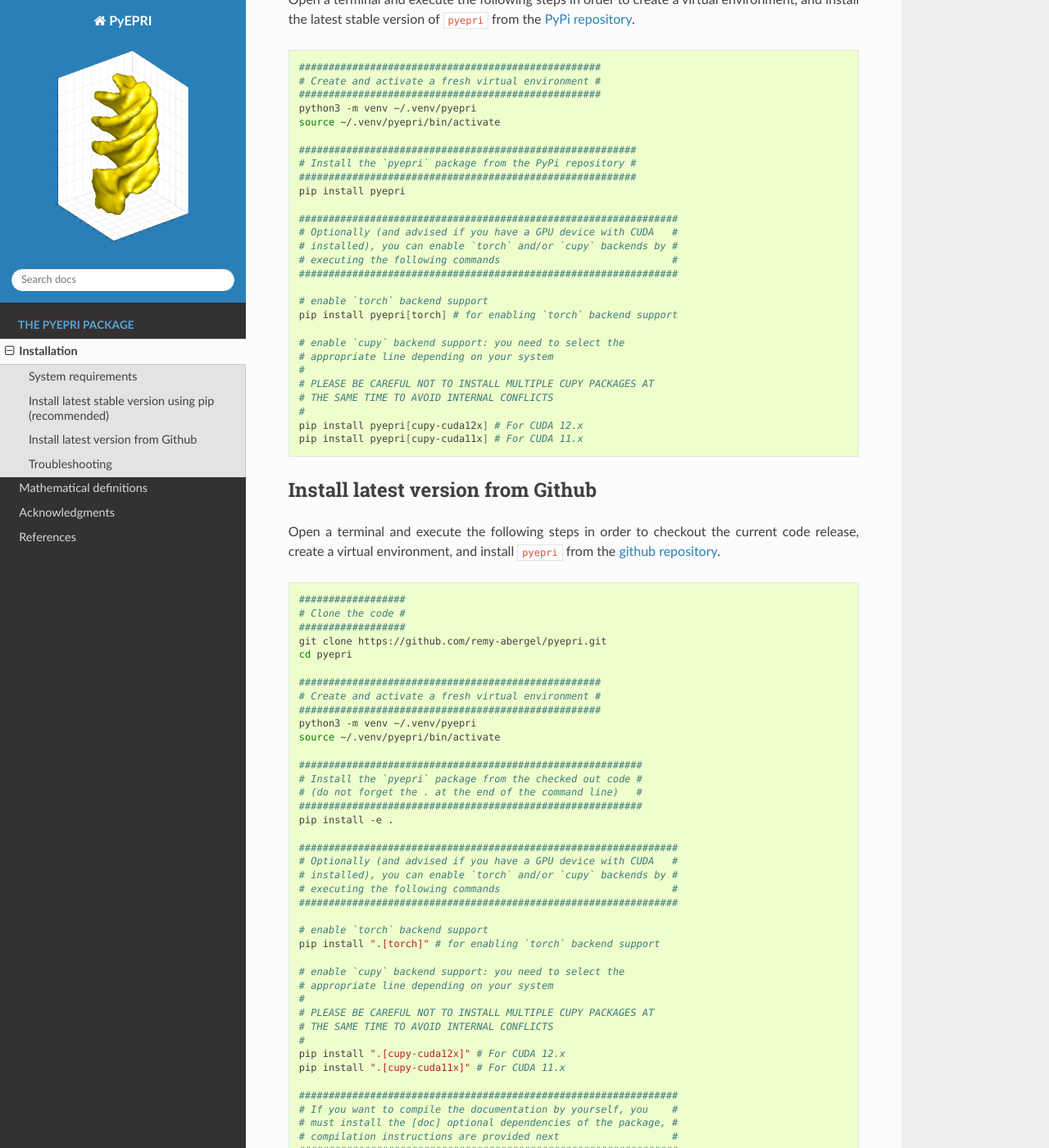
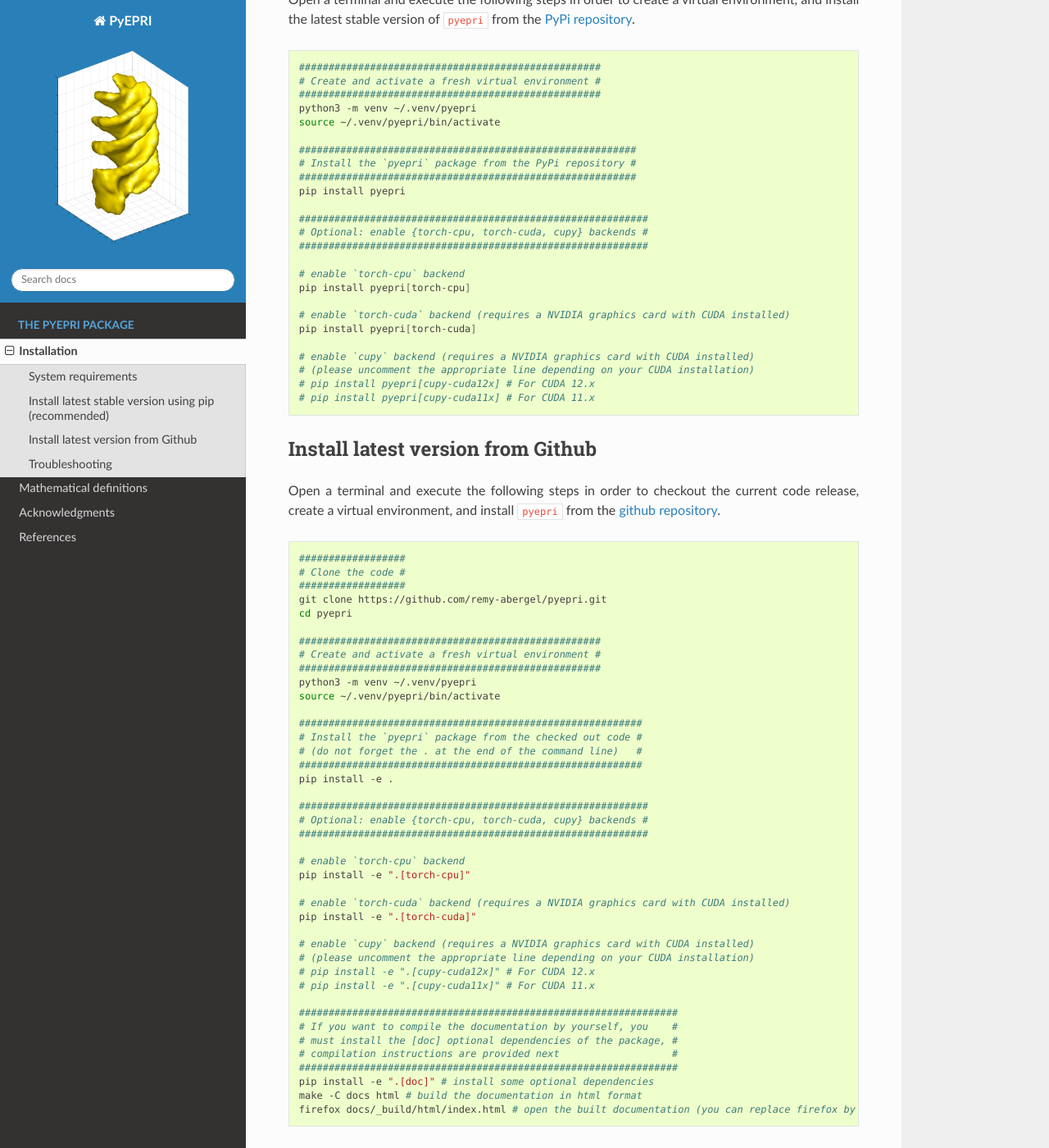
Before and after one commit to remy-abergel/pyepri, a Sphinx documentation site: the page built from docs/installation.md, in a window 1280 px wide and 1400 px high, scrolled down 645 px. Shown: the whole window at 82% size. Built offline with Sphinx 7.4.7 and the Read the Docs theme 3.1.0, drawn with Linux system fonts in a browser that asks for light colours; pages that are not in the unit, such as notebooks, are missing from menus.

Commit message:
doc: update installation instructions

````diff
--- a/docs/installation.md
+++ b/docs/installation.md
@@ -40,23 +40,20 @@ source ~/.venv/pyepri/bin/activate
 #########################################################
 pip install pyepri
 
-################################################################
-# Optionally (and advised if you have a GPU device with CUDA   #
-# installed), you can enable `torch` and/or `cupy` backends by #
-# executing the following commands                             #
-################################################################
+###########################################################
+# Optional: enable {torch-cpu, torch-cuda, cupy} backends #
+###########################################################
 
-# enable `torch` backend support
-pip install pyepri[torch] # for enabling `torch` backend support
+# enable `torch-cpu` backend
+pip install pyepri[torch-cpu]
 
-# enable `cupy` backend support: you need to select the
-# appropriate line depending on your system
-#
-# PLEASE BE CAREFUL NOT TO INSTALL MULTIPLE CUPY PACKAGES AT
-# THE SAME TIME TO AVOID INTERNAL CONFLICTS
-#
-pip install pyepri[cupy-cuda12x] # For CUDA 12.x
-pip install pyepri[cupy-cuda11x] # For CUDA 11.x
+# enable `torch-cuda` backend (requires a NVIDIA graphics card with CUDA installed)
+pip install pyepri[torch-cuda]
+
+# enable `cupy` backend (requires a NVIDIA graphics card with CUDA installed)
+# (please uncomment the appropriate line depending on your CUDA installation)
+# pip install pyepri[cupy-cuda12x] # For CUDA 12.x
+# pip install pyepri[cupy-cuda11x] # For CUDA 11.x
 ```
 
 ## Install latest version from Github
@@ -85,23 +82,20 @@ source ~/.venv/pyepri/bin/activate
 ##########################################################
 pip install -e .
 
-################################################################
-# Optionally (and advised if you have a GPU device with CUDA   #
-# installed), you can enable `torch` and/or `cupy` backends by #
-# executing the following commands                             #
-################################################################
+###########################################################
+# Optional: enable {torch-cpu, torch-cuda, cupy} backends #
+###########################################################
 
-# enable `torch` backend support
-pip install ".[torch]" # for enabling `torch` backend support
+# enable `torch-cpu` backend
+pip install -e ".[torch-cpu]"
 
-# enable `cupy` backend support: you need to select the
-# appropriate line depending on your system
-#
-# PLEASE BE CAREFUL NOT TO INSTALL MULTIPLE CUPY PACKAGES AT
-# THE SAME TIME TO AVOID INTERNAL CONFLICTS
-#
-pip install ".[cupy-cuda12x]" # For CUDA 12.x
-pip install ".[cupy-cuda11x]" # For CUDA 11.x
+# enable `torch-cuda` backend (requires a NVIDIA graphics card with CUDA installed)
+pip install -e ".[torch-cuda]"
+
+# enable `cupy` backend (requires a NVIDIA graphics card with CUDA installed)
+# (please uncomment the appropriate line depending on your CUDA installation)
+# pip install -e ".[cupy-cuda12x]" # For CUDA 12.x
+# pip install -e ".[cupy-cuda11x]" # For CUDA 11.x
 
 ################################################################
 # If you want to compile the documentation by yourself, you    #
````
Also changed, not shown: README.md (+24 -30 lines).
